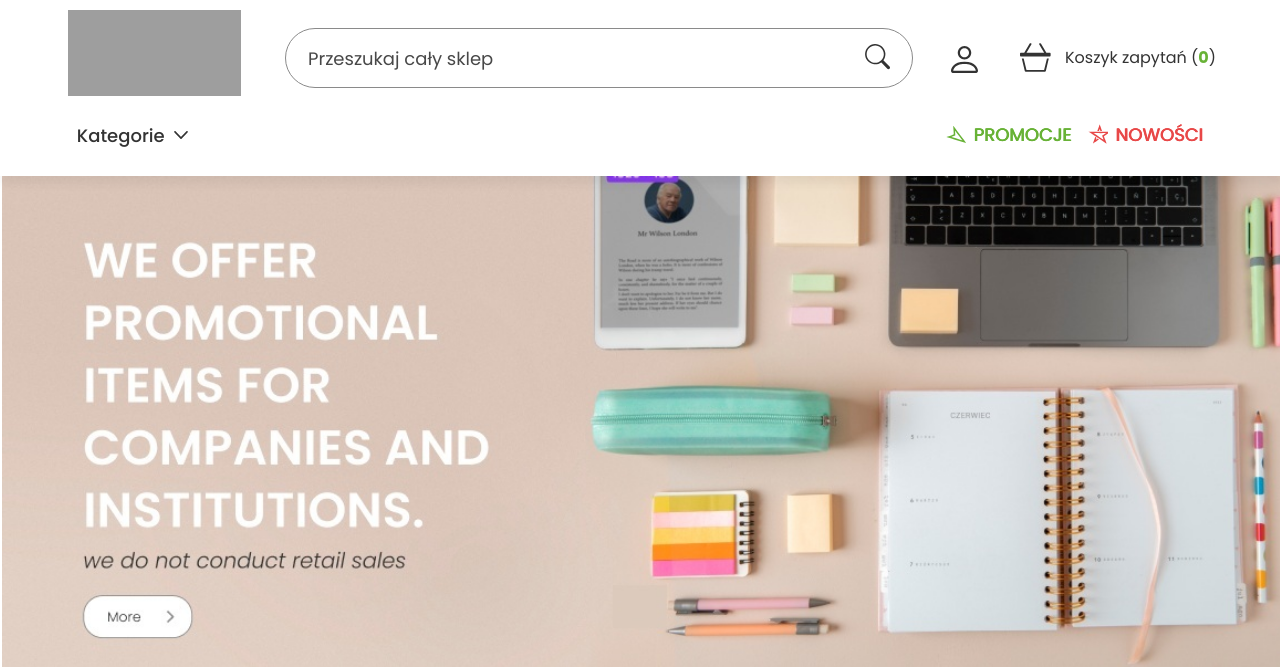
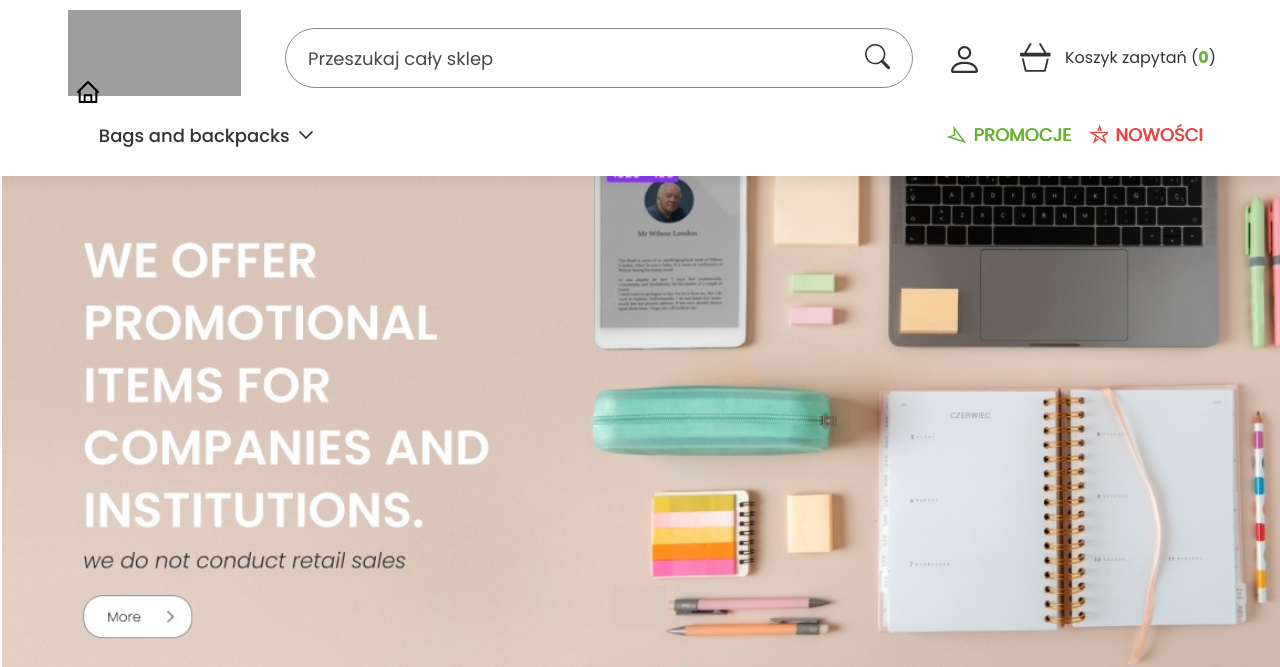
Before and after one commit to goldipl/obsequioshop, a PHP site: page /index.php in a window 1280 px wide. Shown: the top 667 px of the page. Run offline with PHP 8.4, Linux system fonts and the light colour scheme; some libraries are stand-ins or nearby versions; grey boxes are pictures that could not be loaded.

Commit message:
Add home link to the bottom navigation

```diff
--- a/components/nav.php
+++ b/components/nav.php
@@ -45,8 +45,11 @@
     </div>
     <div class="bottom-nav">
         <div class="left-container">
+            <a href="/" class="home-link">
+                <img src="./assets/icons/header/home.svg" alt="Home">
+            </a>
             <ul>
-                <li class="bottom-nav-links category first-line">Kategorie <div class="bottom-nav-sublist office">
+                <li class="bottom-nav-links category first-line">Bags and backpacks <div class="bottom-nav-sublist office">
                         <ul>
                             <li>
                                 <a href="#">Artykuły biurowe</a>
```
